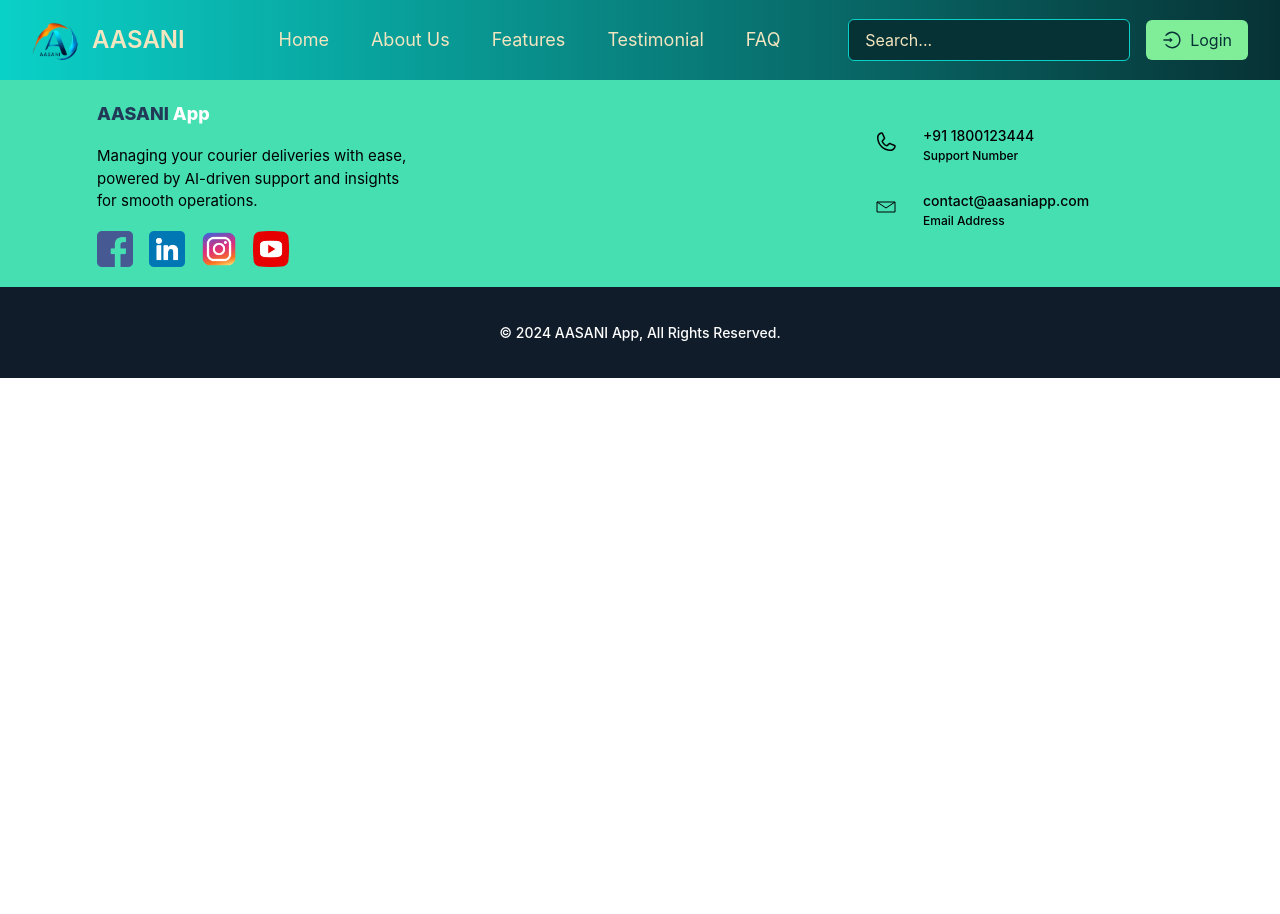
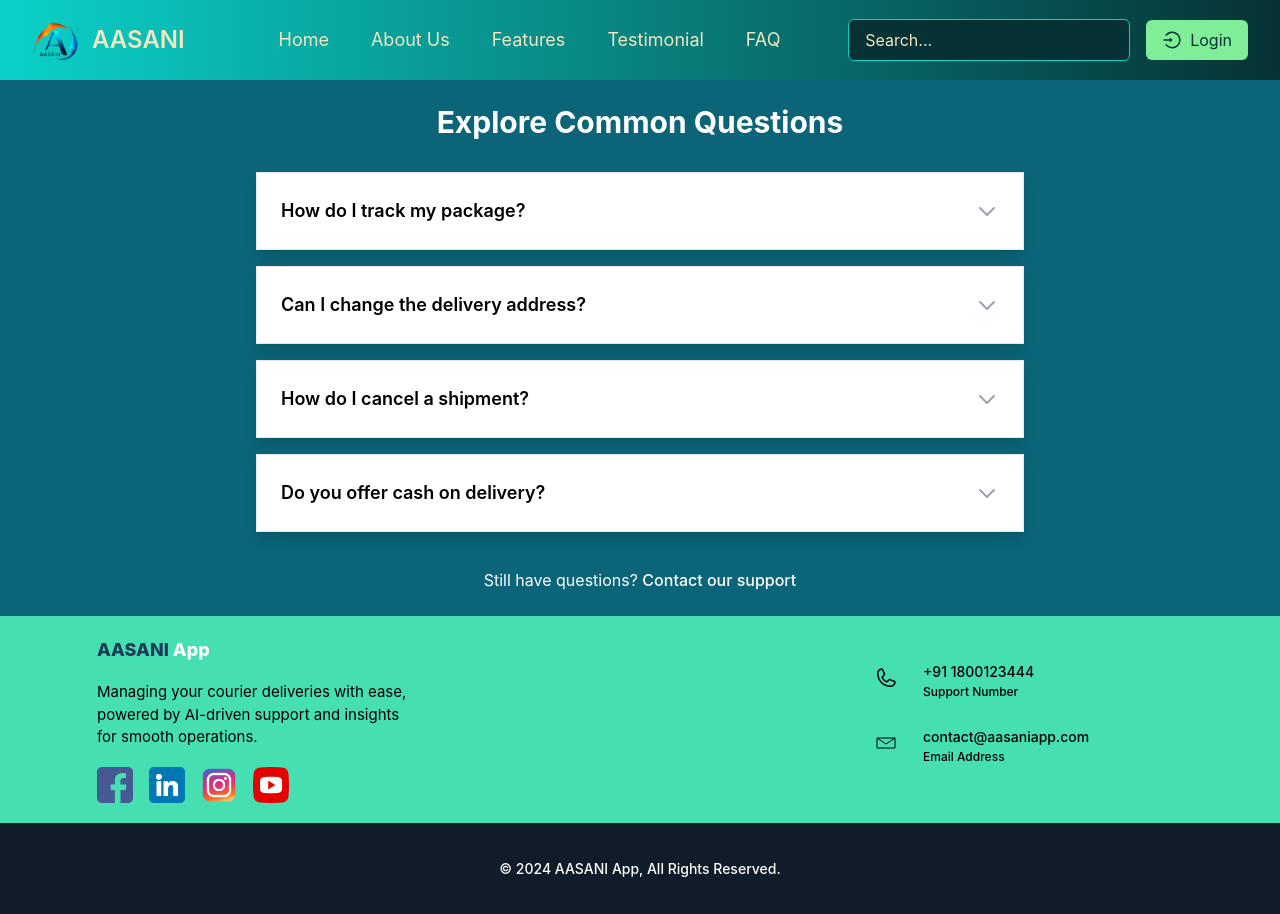
Before and after one commit to Sofia-Aamir/aasani-website, a React (Create React App) app: page /faq in a window 1280 px wide. Before the commit the page ends 800 px from the top, so only its background shows below. Built offline with nearby package versions, Linux system fonts and the light colour scheme.

Commit message:
faq page

```diff
--- a/src/App.js
+++ b/src/App.js
@@ -8,6 +8,7 @@ import AboutUs from './Pages/AboutUs';
 import Features from './Pages/Features';
 import Testimonial from './Pages/Testimonial';
 import ContactUsPage from "./Pages/ContactUsPage";
+import FAQ from './Pages/FAQ';
 
 function App() {
   return (
@@ -21,6 +22,7 @@ function App() {
            <Route path="/features" element={<Features />} />
            <Route path="/testimonial" element={<Testimonial />} />
            <Route path="/contact-us" element={<ContactUsPage />} />
+           <Route path="/faq" element={<FAQ />} />
         </Routes>
 <Footer/>
       </div>
--- /dev/null
+++ b/src/Pages/FAQ.js
@@ -0,0 +1,146 @@
+import React, { useEffect, useState } from "react";
+import { Link } from 'react-router-dom';
+import "aos/dist/aos.css"; // Import AOS styles
+import AOS from "aos"; // Import AOS library
+
+const FAQ = () => {
+  const [activeIndex, setActiveIndex] = useState(null);
+
+  useEffect(() => {
+    AOS.init({ duration: 1000 }); // Initialize AOS with desired duration
+  }, []);
+
+  const toggleAnswer = (index) => {
+    setActiveIndex(activeIndex === index ? null : index);
+  };
+
+  return (
+    <section className="py-6 bg-[#0B6477] sm:py-16 lg:py-6">
+      <div className="px-4 mx-auto sm:px-6 lg:px-8 max-w-7xl">
+        <div className="max-w-2xl mx-auto text-center">
+          <h2 className="text-3xl text-center font-bold text-white mb-8">
+            Explore Common Questions
+          </h2>
+        </div>
+        <div className="max-w-3xl mx-auto mt-8 space-y-4 md:mt-5">
+          <div
+            className="transition-all duration-200 bg-white border border-gray-200 shadow-lg cursor-pointer hover:bg-gray-50"
+            data-aos="fade-up" // Add AOS animation
+          >
+            <button
+              type="button"
+              onClick={() => toggleAnswer(0)}
+              className="flex items-center justify-between w-full px-4 py-5 sm:p-6"
+            >
+              <span className="flex text-lg font-semibold text-black">How do I track my package?</span>
+              <svg
+                xmlns="http://www.w3.org/2000/svg"
+                fill="none"
+                viewBox="0 0 24 24"
+                stroke="currentColor"
+                className={`w-6 h-6 text-gray-400 transform ${activeIndex === 0 ? "rotate-180" : ""}`}
+              >
+                <path strokeLinecap="round" strokeLinejoin="round" strokeWidth="2" d="M19 9l-7 7-7-7" />
+              </svg>
+            </button>
+            {activeIndex === 0 && (
+              <div className="px-4 pb-5 sm:px-6 sm:pb-6">
+                <p>You can track your package by entering the tracking number provided to you during shipment in the 'Track Your Order' section of the app. You will get real-time updates on your package status.</p>
+              </div>
+            )}
+          </div>
+
+          <div
+            className="transition-all duration-200 bg-white border border-gray-200 shadow-lg cursor-pointer hover:bg-gray-50"
+            data-aos="fade-up" // Add AOS animation
+          >
+            <button
+              type="button"
+              onClick={() => toggleAnswer(1)}
+              className="flex items-center justify-between w-full px-4 py-5 sm:p-6"
+            >
+              <span className="flex text-lg font-semibold text-black">Can I change the delivery address?</span>
+              <svg
+                xmlns="http://www.w3.org/2000/svg"
+                fill="none"
+                viewBox="0 0 24 24"
+                stroke="currentColor"
+                className={`w-6 h-6 text-gray-400 transform ${activeIndex === 1 ? "rotate-180" : ""}`}
+              >
+                <path strokeLinecap="round" strokeLinejoin="round" strokeWidth="2" d="M19 9l-7 7-7-7" />
+              </svg>
+            </button>
+            {activeIndex === 1 && (
+              <div className="px-4 pb-5 sm:px-6 sm:pb-6">
+                <p>Yes, you can change the delivery address as long as the shipment has not yet been dispatched. Simply update your address through the app, and we'll make sure your package gets delivered to the right place.</p>
+              </div>
+            )}
+          </div>
+
+          <div
+            className="transition-all duration-200 bg-white border border-gray-200 shadow-lg cursor-pointer hover:bg-gray-50"
+            data-aos="fade-up" // Add AOS animation
+          >
+            <button
+              type="button"
+              onClick={() => toggleAnswer(2)}
+              className="flex items-center justify-between w-full px-4 py-5 sm:p-6"
+            >
+              <span className="flex text-lg font-semibold text-black">How do I cancel a shipment?</span>
+              <svg
+                xmlns="http://www.w3.org/2000/svg"
+                fill="none"
+                viewBox="0 0 24 24"
+                stroke="currentColor"
+                className={`w-6 h-6 text-gray-400 transform ${activeIndex === 2 ? "rotate-180" : ""}`}
+              >
+                <path strokeLinecap="round" strokeLinejoin="round" strokeWidth="2" d="M19 9l-7 7-7-7" />
+              </svg>
+            </button>
+            {activeIndex === 2 && (
+              <div className="px-4 pb-5 sm:px-6 sm:pb-6">
+                <p>If you need to cancel a shipment, please go to your order details in the app and select the 'Cancel Shipment' option. If the shipment is already on the way, we will assist you in redirecting it to a different address if possible.</p>
+              </div>
+            )}
+          </div>
+
+          <div
+            className="transition-all duration-200 bg-white border border-gray-200 shadow-lg cursor-pointer hover:bg-gray-50"
+            data-aos="fade-up" // Add AOS animation
+          >
+            <button
+              type="button"
+              onClick={() => toggleAnswer(3)}
+              className="flex items-center justify-between w-full px-4 py-5 sm:p-6"
+            >
+              <span className="flex text-lg font-semibold text-black">Do you offer cash on delivery?</span>
+              <svg
+                xmlns="http://www.w3.org/2000/svg"
+                fill="none"
+                viewBox="0 0 24 24"
+                stroke="currentColor"
+                className={`w-6 h-6 text-gray-400 transform ${activeIndex === 3 ? "rotate-180" : ""}`}
+              >
+                <path strokeLinecap="round" strokeLinejoin="round" strokeWidth="2" d="M19 9l-7 7-7-7" />
+              </svg>
+            </button>
+            {activeIndex === 3 && (
+              <div className="px-4 pb-5 sm:px-6 sm:pb-6">
+                <p>Yes, we offer cash on delivery for certain packages. You can select this option during the checkout process. Make sure to check if it's available for your delivery location.</p>
+              </div>
+            )}
+          </div>
+        </div>
+
+        <p className="text-center text-white text-base mt-9">
+          Still have questions?{" "}
+          <Link to="/contact-us" className="cursor-pointer font-medium text-tertiary transition-all duration-200 hover:text-tertiary focus:text-tertiary hover-underline">
+            Contact our support
+          </Link>
+        </p>
+      </div>
+    </section>
+  );
+};
+
+export default FAQ;
```
